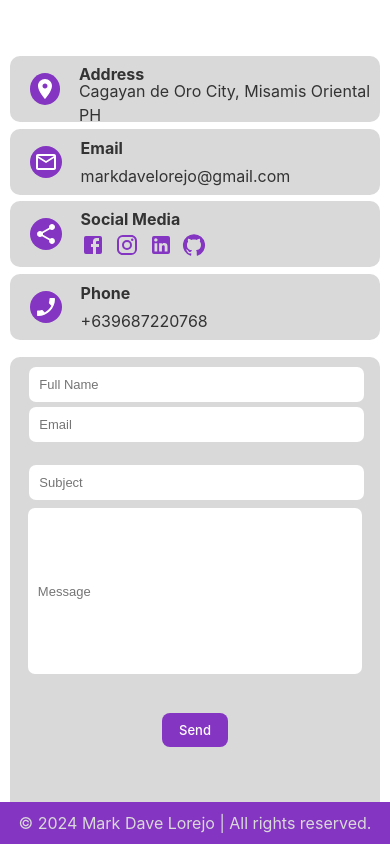
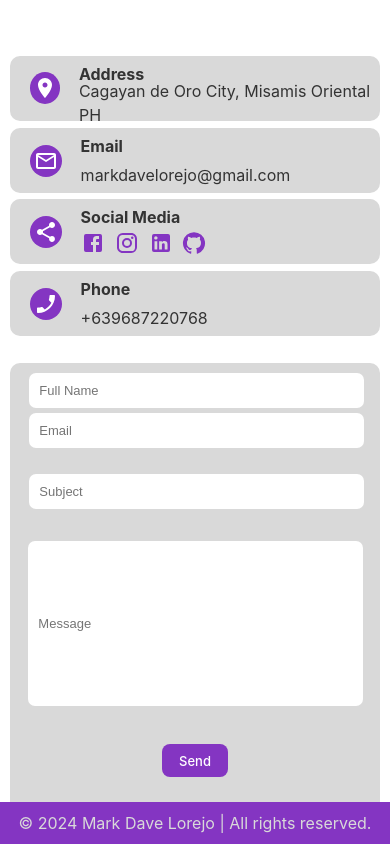
Before and after one commit to MarkedAsDave/Portfolio, a React (Vite) app: page / in a window 390 px wide. Shown: the part 4627-5471 px from the top of the page. Built offline with nearby package versions, Linux system fonts and the light colour scheme.

Commit message:
added new css

```diff
--- a/src/components/contact/contact.css
+++ b/src/components/contact/contact.css
@@ -420,6 +420,7 @@
     height: 60%;
     border-radius: 10px;
     align-items: left;
+    margin-top: 10px;
 
   }
 
@@ -448,7 +449,7 @@
     display: flex;
     flex-direction: column;
     height: 12%;
-    margin-top: 7.5%;
+    margin-top: 8.5%;
     justify-content: center;
     width: 85%;
     margin-left: -17px;  }
@@ -458,10 +459,11 @@
     display: flex;
     flex-direction: column;
     height: 50%;
-    margin-top: -5vh;
+    margin-top: -2vh;
     justify-content: center;
     align-items: center;
     width: 100%;
+    margin-left: 1px;
   }
 
   .input-fields-message{
```
